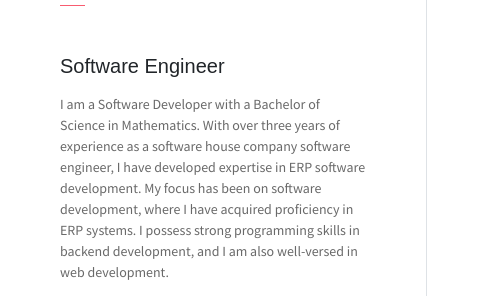
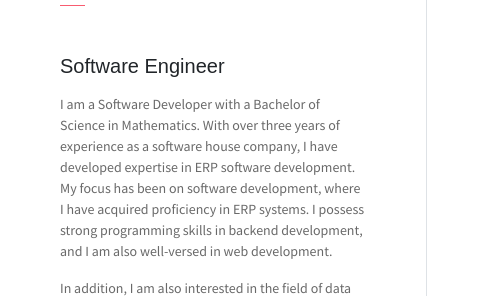
Before and after one commit to muhardiansyah15/muhardiansyah15.github.io, a plain HTML site: page index.html in a window 1280 px wide. Shown: the part 814-1110 px from the top of the page, 0-482 px from the left. Drawn offline with Linux system fonts and the light colour scheme; some packages are replaced by stand-ins of ours.

Commit message:
Update CV

```diff
--- a/index.html
+++ b/index.html
@@ -85,7 +85,7 @@
                 <h5 class="mb-3">Software Engineer</h5>
                 <p class="mt-20">
                     I am a Software Developer with a Bachelor of Science in Mathematics. With over three years of
-                    experience as a software house company software engineer, I have developed expertise in ERP
+                    experience as a software house company, I have developed expertise in ERP
                     software development. My focus has been on software development, where I have acquired
                     proficiency in ERP systems. I possess strong programming skills in backend development, and I
                     am also well-versed in web development.
```
